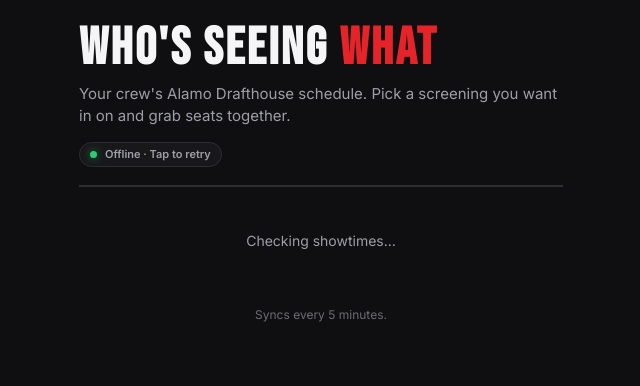
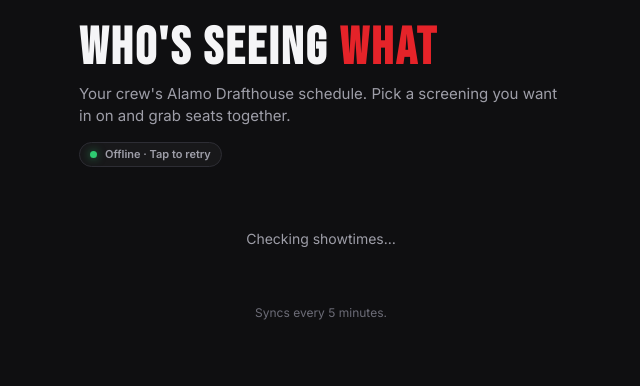
Before and after one commit to mtnpk313/whos-seeing-what, a plain HTML site: page index.html in a window 1280 px wide. Shown: the whole page, without its empty margins (319-959 px from the left). Drawn offline with Linux system fonts and the light colour scheme; no server answers.

Commit message:
Update index.html
small UI cleanup

```diff
--- a/index.html
+++ b/index.html
@@ -74,7 +74,6 @@ main {
 
 header {
   margin-bottom: 20px;
-  border-bottom: 2px solid var(--border);
   padding-bottom: 18px;
 }
 
```
